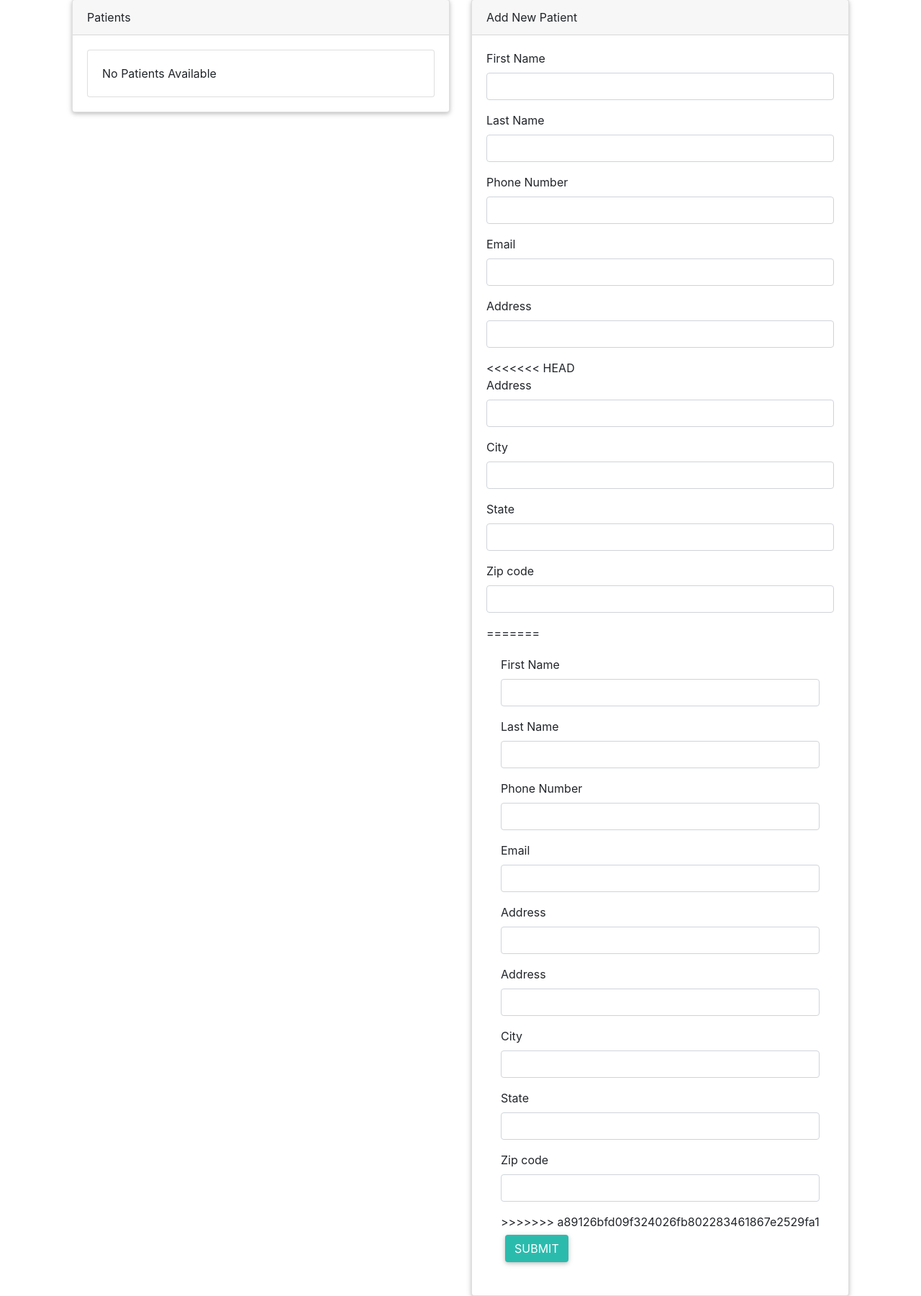
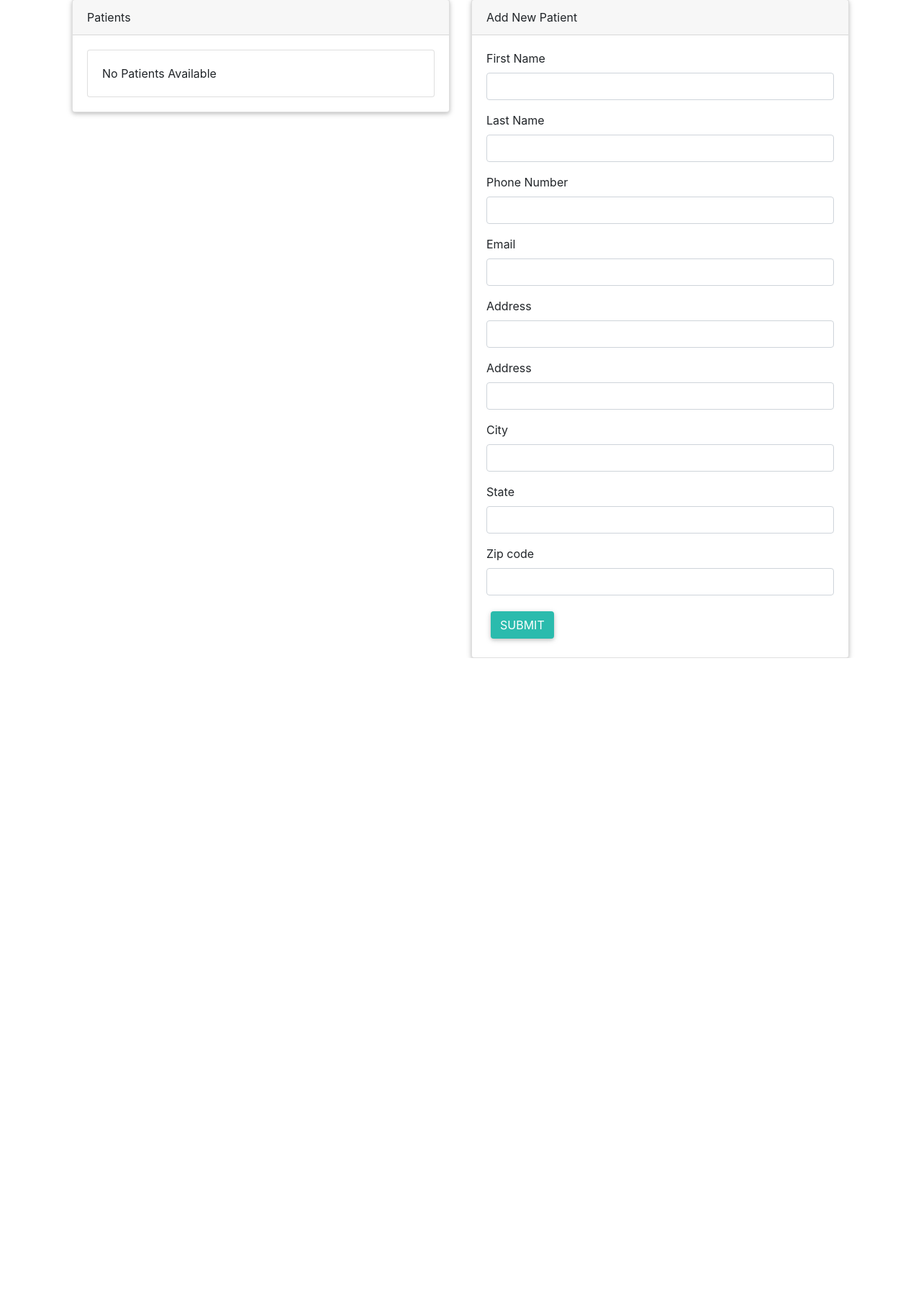
Before and after one commit to izuua/project_2, a Node server app: template views/doctor.handlebars in a window 1280 px wide. Shown: the part 311-2111 px from the top of the page at 72% size. After the commit the page ends 1225 px from the top, so only its background shows below. Run offline with Node 20, Linux system fonts and the light colour scheme; the template is opened without the code that fills it, so the values that code supplies are empty; some libraries are stand-ins or nearby versions.

Commit message:
Fixed some merging issues.

```diff
--- a/views/doctor.handlebars
+++ b/views/doctor.handlebars
@@ -38,7 +38,7 @@
           <div class="card-body">
             {{#each patients}}
             <ul class="list-group list-group-flush">
-              <a href="/patient?id={{id}}"<li class="list-group-item ">{{firstName}} {{lastName}}</li></a>
+              <a href="/patient?id={{id}}"><li class="list-group-item ">{{firstName}} {{lastName}}</li></a>
               {{else}}
               <li class="list-group-item">No Patients Available</li>
             </ul>
@@ -52,50 +52,6 @@
             <div class="card-header">
               Add New Patient
             </div>
-            <div class="card-body">
-              <form role="form">
-                <div class="form-group">
-                  <label for="reserve-name">First Name</label>
-                  <input type="text" class="form-control" id="new-first-name">
-                </div>
-                <div class="form-group">
-                  <label for="last-name">Last Name</label>
-                  <input type="text" class="form-control" id="new-last-name">
-                </div>
-                <div class="form-group">
-                  <label for="reserve-phone">Phone Number</label>
-                  <input type="text" class="form-control" id="new-phone">
-                </div>
-                <div class="form-group">
-                  <label for="reserve-email">Email</label>
-                  <input type="text" class="form-control" id="new-email">
-                </div>
-                <div class="form-group">
-                  <label for="reserve-address">Address</label>
-                  <input type="text" class="form-control" id="new-address-1">
-                </div>
-<<<<<<< HEAD
-                <div class="form-group">
-                  <label for="reserve-address">Address</label>
-                  <input type="text" class="form-control" id="new-address-2">
-                </div>
-                <div class="form-group">
-                  <label for="city">City</label>
-                  <input type="text" class="form-control" id="new-city">
-                </div>
-                <div class="form-group">
-                  <label for="state">State</label>
-                  <input type="text" class="form-control" id="new-state">
-                </div>
-                <div class="form-group">
-                  <label for="zip code">Zip code</label>
-                  <input type="text" class="form-control" id="new-zip">
-                </div>
-                {{!-- <div class="form-group">
-                  <label for="doctor id">Doctor ID</label>
-                  <input type="text" class="form-control" id="new-doctor-id">
-                </div> --}}
-=======
                 <div class="card-body">
                   <form role="form">
                     <div class="form-group">
@@ -134,7 +90,6 @@
                       <label for="zip code">Zip code</label>
                       <input type="text" class="form-control" id="new-zip">
                     </div>
->>>>>>> a89126bfd09f324026fb802283461867e2529fa1
 
                 <button type="submit" class="btn btn-default submit" id="new-patient-btn">Submit</button>
 
```
